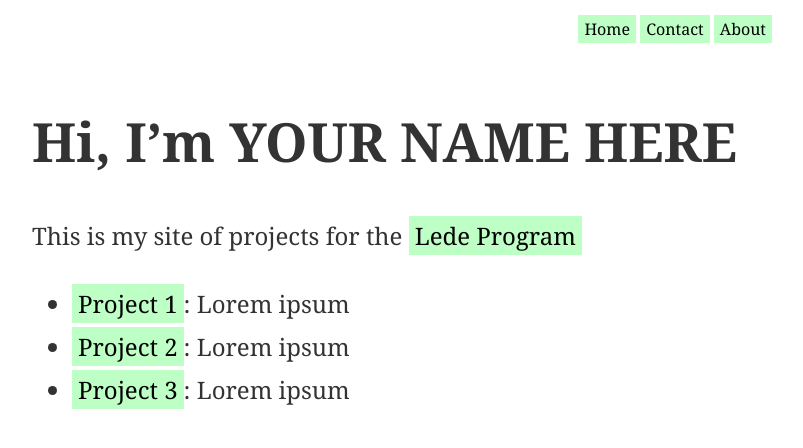
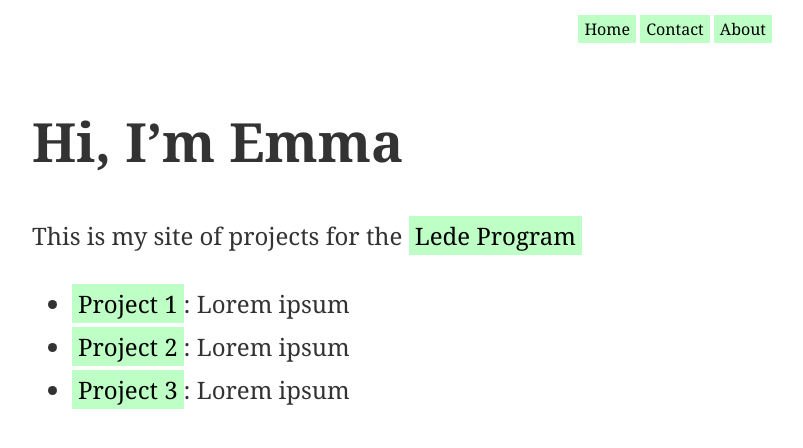
Before and after one commit to edl2118/studio-projects, a Jekyll site: the page built from docs/index.md, in a window 1280 px wide. Shown: the top 448 px of the page, without its empty margins (233-1036 px from the left). Built offline with Jekyll 4.4.1, drawn with Linux system fonts in a browser that asks for light colours; our own code applies the rules of GitHub Pages for plain Markdown files.

Commit message:
edited index

```diff
--- a/docs/index.md
+++ b/docs/index.md
@@ -4,7 +4,7 @@ layout: default
 
 ---
 
-# Hi, I'm YOUR NAME HERE
+# Hi, I'm Emma
 
 This is my site of projects for the [Lede Program](http://ledeprogram.com)
 
```
